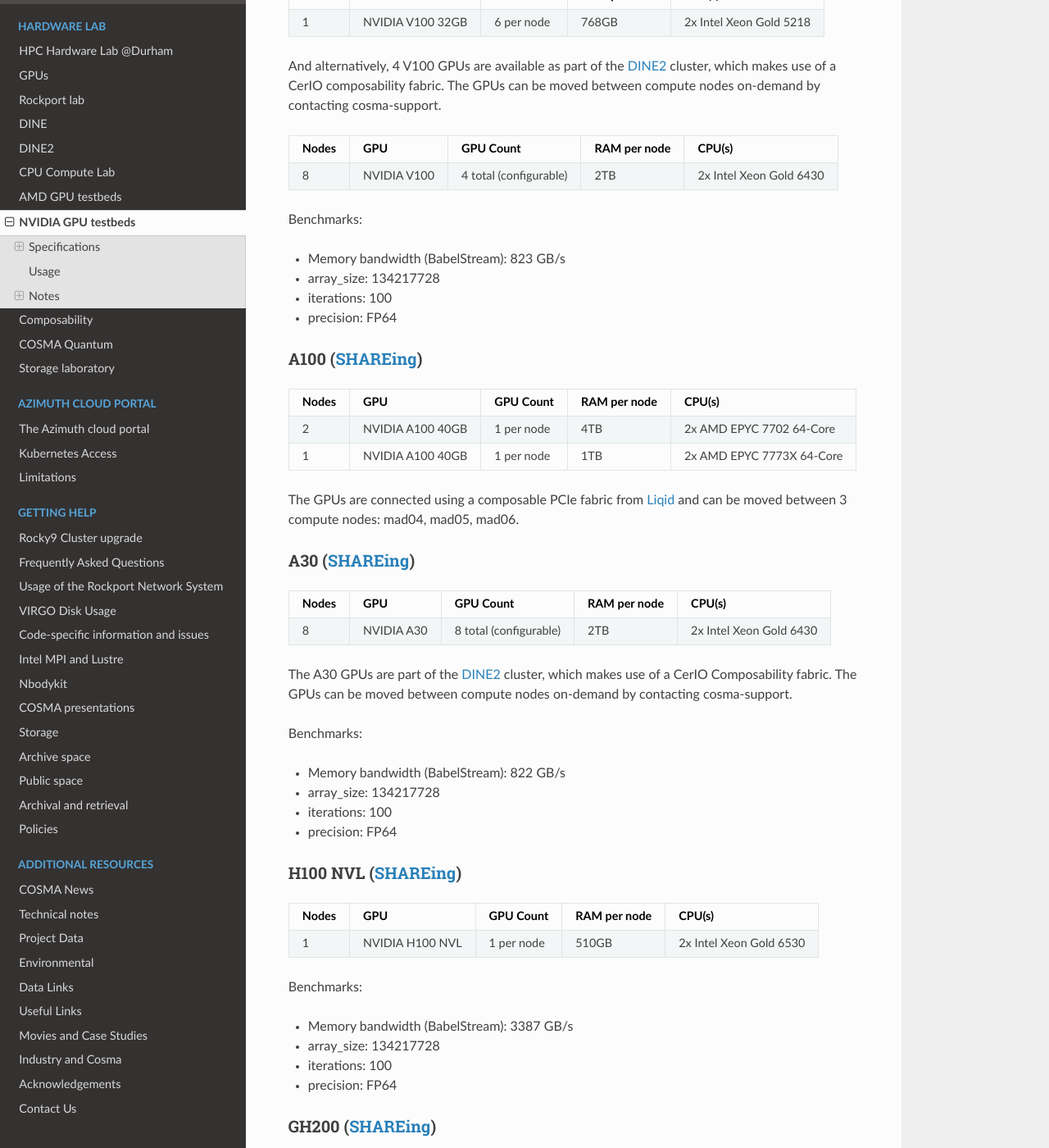
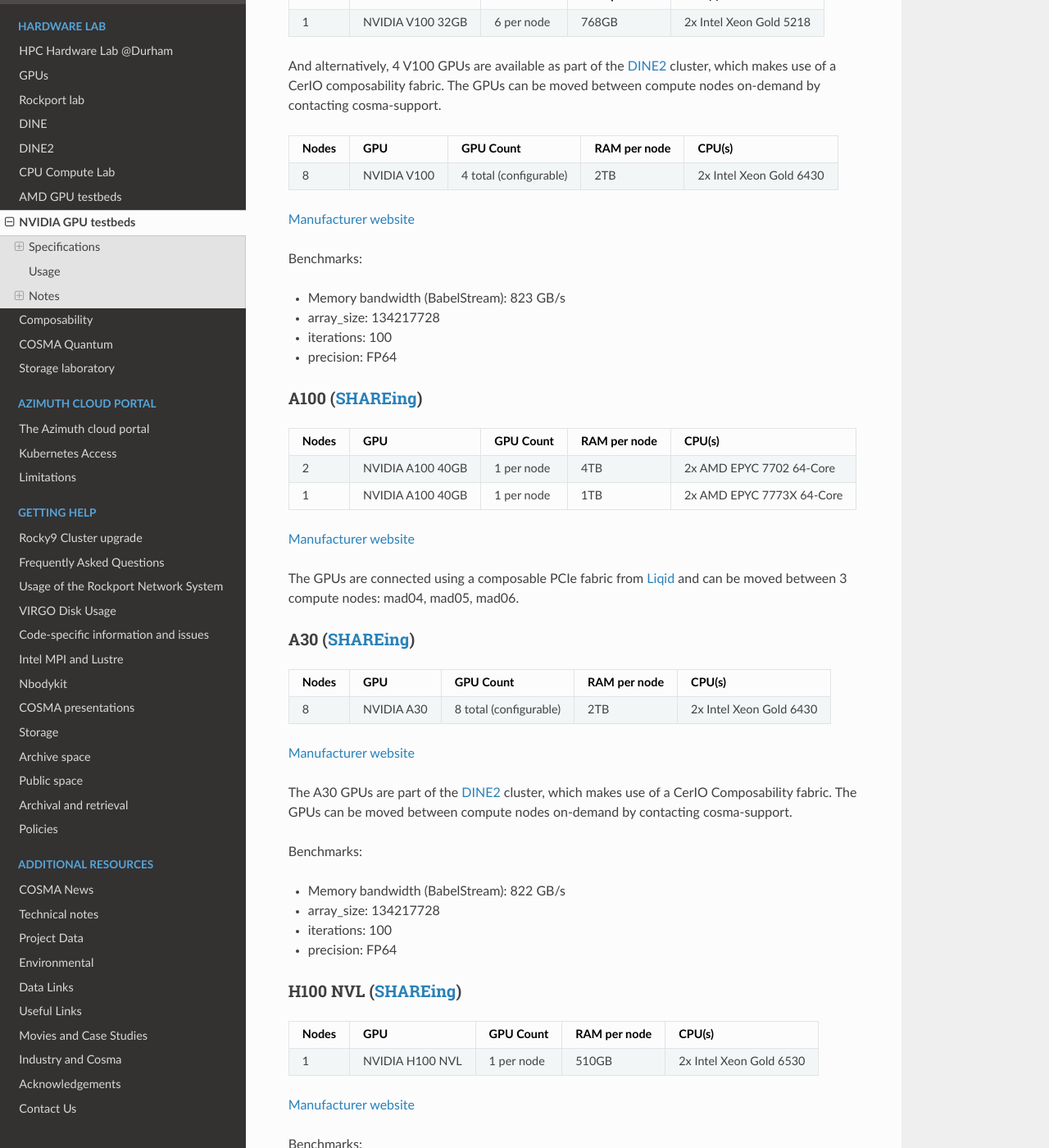
Before and after one commit to agb32/cosmadoc, a Sphinx documentation site: the page built from docs/source/nvidiagpu.md, in a window 1280 px wide and 1400 px high, scrolled down 432 px. Shown: the whole window at 82% size. Built offline with Sphinx 7.4.7 and the Read the Docs theme 3.1.0, drawn with Linux system fonts in a browser that asks for light colours.

Commit message:
Add manufacturer links to nvidiagpu

```diff
--- a/docs/source/nvidiagpu.md
+++ b/docs/source/nvidiagpu.md
@@ -19,6 +19,8 @@
 | ----- | --- | --------- | ------------ | ------ |
 | 8 | NVIDIA V100 | 4 total (configurable) | 2TB | 2x Intel Xeon Gold 6430 |
 
+[Manufacturer website](https://www.nvidia.com/en-gb/data-center/tesla-v100/)
+
 Benchmarks:
 - Memory bandwidth (BabelStream): 823 GB/s
 - array\_size: 134217728
@@ -32,6 +34,8 @@
 | 2 | NVIDIA A100 40GB | 1 per node | 4TB | 2x AMD EPYC 7702 64-Core |
 | 1 | NVIDIA A100 40GB | 1 per node | 1TB | 2x AMD EPYC 7773X 64-Core |
 
+[Manufacturer website](https://www.nvidia.com/en-gb/data-center/a100/)
+
 The GPUs are connected using a composable PCIe fabric from [Liqid](https://www.liqid.com) and can be moved between 3 compute nodes: mad04, mad05, mad06.
 
 ### A30 \([SHAREing](https://shareing-dri.github.io/hpc-testbeds/systems/cosma-a30/)\)
@@ -39,6 +43,8 @@
 | Nodes | GPU | GPU Count | RAM per node | CPU(s) |
 | ----- | --- | --------- | ------------ | ------ |
 | 8 | NVIDIA A30 | 8 total (configurable) | 2TB | 2x Intel Xeon Gold 6430 |
+
+[Manufacturer website](https://www.nvidia.com/en-gb/data-center/products/a30-gpu/)
 
 The A30 GPUs are part of the [DINE2](dine2.md) cluster, which makes use of a CerIO Composability fabric.  The GPUs can be moved between compute nodes on-demand by contacting cosma-support.
 
@@ -54,6 +60,8 @@
 | ----- | --- | --------- | ------------ | ------ |
 | 1 | NVIDIA H100 NVL | 1 per node | 510GB | 2x Intel Xeon Gold 6530 |
 
+[Manufacturer website](https://www.nvidia.com/en-gb/data-center/h100/)
+
 Benchmarks:
 - Memory bandwidth (BabelStream): 3387 GB/s
 - array\_size: 134217728
@@ -65,6 +73,8 @@
 | Nodes | GPU | GPU Count | RAM per node | CPU(s) |
 | ----- | --- | --------- | ------------ | ------ |
 | 2 | NVIDIA GH200 | 1 per node | 480GB (unified) | 72-core ARM Grace |
+
+[Manufacturer website](https://www.nvidia.com/en-gb/data-center/grace-hopper-superchip/)
 
 Benchmarks:
 - Memory bandwidth (BabelStream): 3500 GB/s
```
